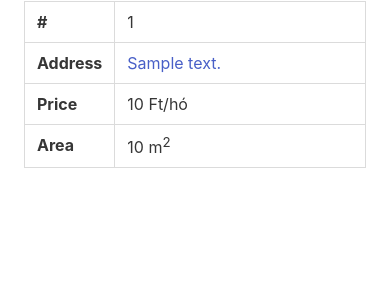
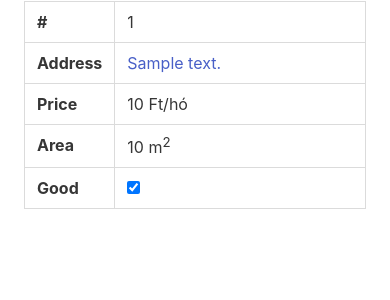
Before and after one commit to norbert-berenyi/realestate-finder, a Laravel app: page / in a window 390 px wide. Shown: the part 123-423 px from the top of the page. Run offline with Laravel 8, Linux system fonts and the light colour scheme; tables that the repository leaves empty hold one stand-in row (values such as "Sample post"); settings files or empty folders that the repository lacks are supplied; some libraries are stand-ins or nearby versions.

Commit message:
Further mobile optimisation

```diff
--- a/resources/views/home.blade.php
+++ b/resources/views/home.blade.php
@@ -26,7 +26,7 @@
 						<th>Address</th>
 						<th>Price</th>
 						<th>Area</th>
-						<th></th>
+						<th>Good</th>
 
 					</tr>
 
@@ -52,33 +52,38 @@
 
 			</table>
 
-			@foreach($ads as $ad)
-
-				<table class="table is-bordered is-fullwidth is-hidden-desktop">
+			<table class="table is-bordered is-fullwidth is-hidden-desktop" v-for="(ad, index) in ads">
 
 				<tr>
 					<th width="20px">#</th>
-						<td>{{ $ad->id }}</td>
+					<td>@{{ ad.id }}</td>
 				</tr>
 
 				<tr>
 					<th>Address</th>
-						<td><a href="{{ $ad->link }}" target="_blank">{{ $ad->address }}</a></td>
+					<td><a :href="ad.link" target="_blank" @click="seen(index)">@{{ ad.address }}</a></td>
 				</tr>
 
 				<tr>
 					<th>Price</th>
-						<td>{{ number_format($ad->price, 0, ',', '.') }} Ft/hó</td>
+					<td>@{{ ad.price }} Ft/hó</td>
 				</tr>
 
 				<tr>
 					<th>Area</th>
-						<td>{{ $ad->size }} m<sup>2</sup></td>
+					<td>@{{ ad.size }} m<sup>2</sup></td>
+				</tr>
+
+				<tr>
+					<th>Good</th>
+					<td>
+						<label class="checkbox">
+							<input type="checkbox" v-model="ad.promising" @click="update(index)">
+						</label>
+					</td>
 				</tr>
 
 			</table>
-
-			@endforeach
 
 		</section>
 
```
Lines whose indentation alone changed are shown as unchanged.
